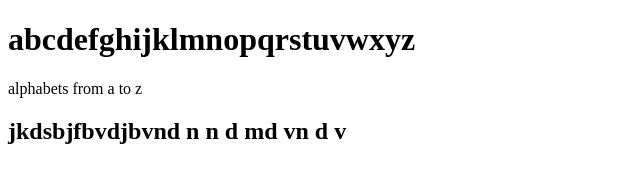
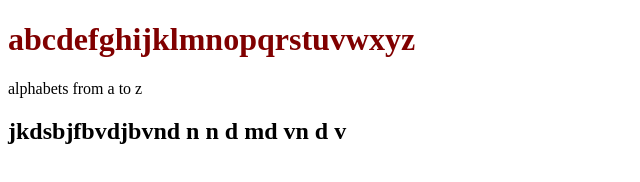
Before and after one commit to DivanshuChoudhary/readmefile, a plain HTML site: page index2.html in a window 1280 px wide. Shown: the whole page, without its empty margins (0-640 px from the left). Drawn offline with Linux system fonts and the light colour scheme.

Commit message:
2nd css file added

```diff
--- a/index2.html
+++ b/index2.html
@@ -4,6 +4,7 @@
     <meta charset="UTF-8">
     <meta name="viewport" content="width=device-width, initial-scale=1.0">
     <title>Document</title>
+    <link rel="stylesheet" href="style3.css">
 </head>
 <body>
     <h1>abcdefghijklmnopqrstuvwxyz</h1>
```
